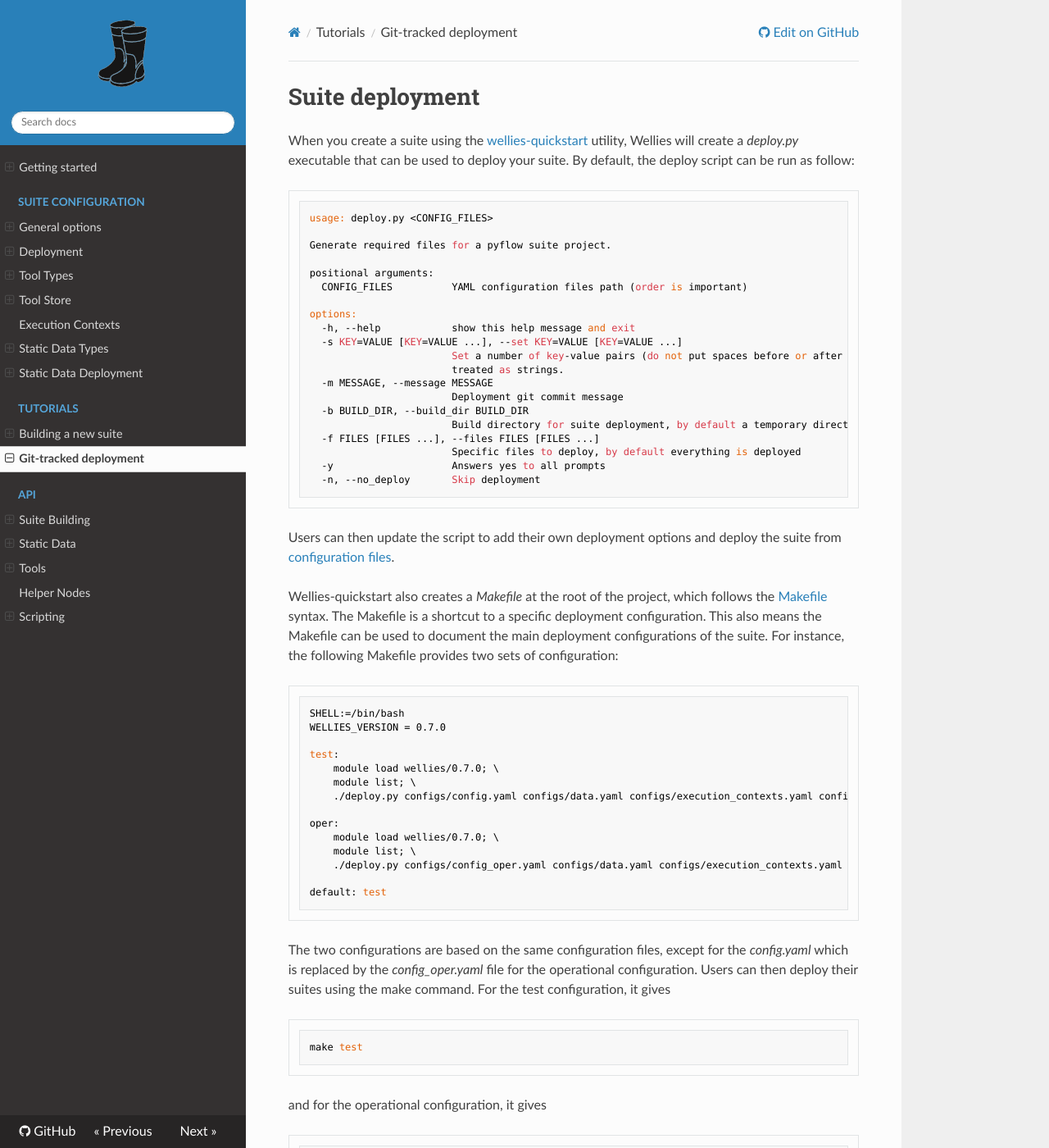
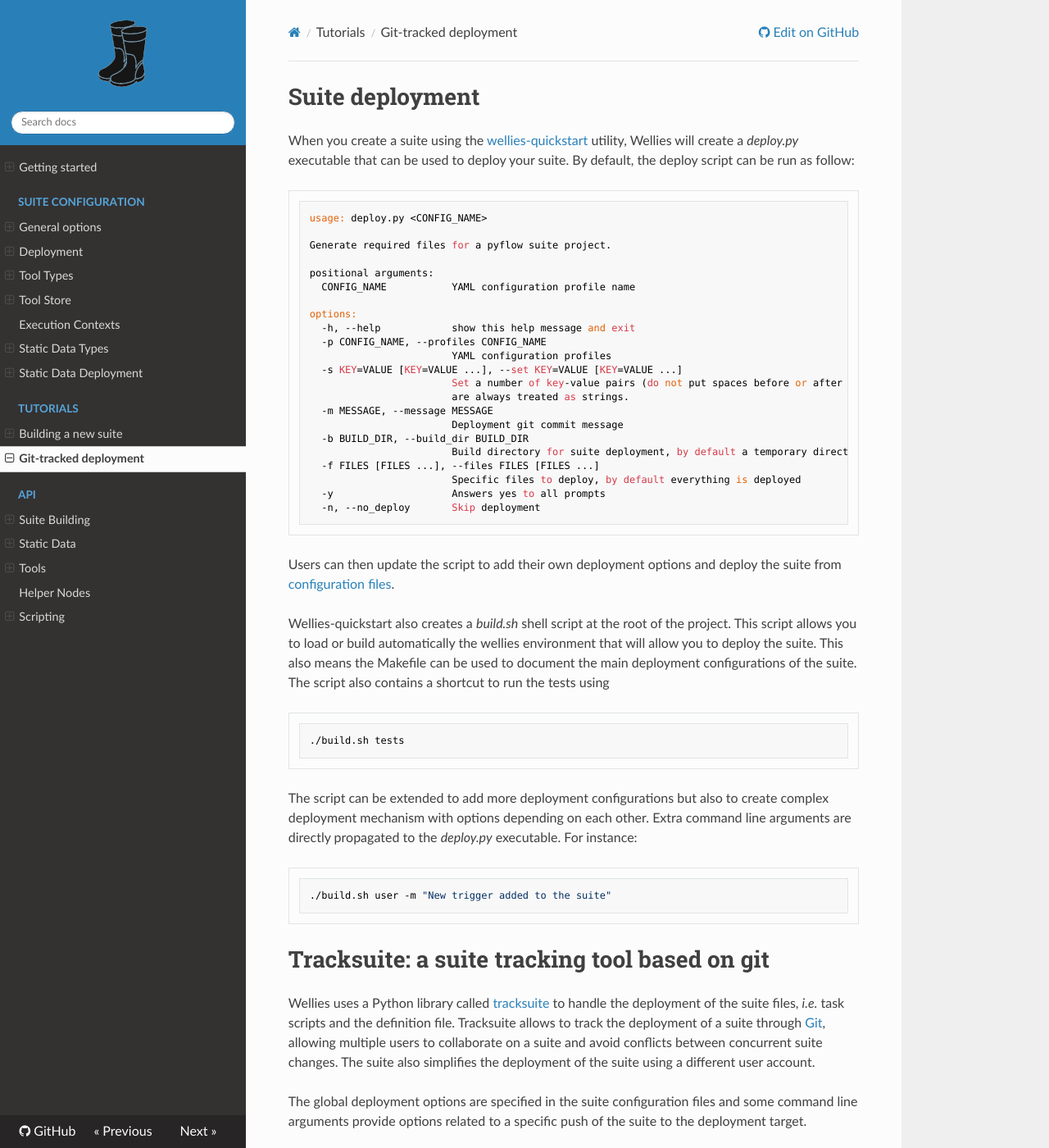
Before and after one commit to ecmwf/pyflow-wellies, an MkDocs documentation site: the page built from docs/tracksuite_guide.md, in a window 1280 px wide and 1400 px high. Shown: the whole window at 82% size. Built offline with MkDocs 1.6.1, drawn with Linux system fonts in a browser that asks for light colours; nearby versions of some CDN libraries; some of the changed text lies outside the part shown.

Commit message:
update quickstart and documentation

````diff
--- a/docs/tracksuite_guide.md
+++ b/docs/tracksuite_guide.md
@@ -3,18 +3,20 @@
 When you create a suite using the [wellies-quickstart](quickstart_guide.md) utility, Wellies will create a *deploy.py* executable that can be used to deploy your suite. By default, the deploy script can be run as follow:
 
 ```
-usage: deploy.py <CONFIG_FILES>
+usage: deploy.py <CONFIG_NAME>
 
 Generate required files for a pyflow suite project.
 
 positional arguments:
-  CONFIG_FILES          YAML configuration files path (order is important)
+  CONFIG_NAME           YAML configuration profile name
 
 options:
   -h, --help            show this help message and exit
+  -p CONFIG_NAME, --profiles CONFIG_NAME
+                        YAML configuration profiles
   -s KEY=VALUE [KEY=VALUE ...], --set KEY=VALUE [KEY=VALUE ...]
-                        Set a number of key-value pairs (do not put spaces before or after the = sign). If a value contains spaces, you should define it with double quotes: foo="this is a sentence". Note that values are always
-                        treated as strings.
+                        Set a number of key-value pairs (do not put spaces before or after the = sign). If a value contains spaces, you should define it with double quotes: foo="this is a sentence". Note that values
+                        are always treated as strings.
   -m MESSAGE, --message MESSAGE
                         Deployment git commit message
   -b BUILD_DIR, --build_dir BUILD_DIR
@@ -27,41 +29,16 @@
 
 Users can then update the script to add their own deployment options and deploy the suite from [configuration files](configurations.md).
 
-Wellies-quickstart also creates a *Makefile* at the root of the project, which follows the [Makefile](https://www.gnu.org/software/make/manual/make.html#Introduction) syntax. The Makefile is a shortcut to a specific deployment configuration. This also means the Makefile can be used to document the main deployment configurations of the suite. For instance, the following Makefile provides two sets of configuration:
+Wellies-quickstart also creates a *build.sh* shell script at the root of the project. This script allows you to load or build automatically the wellies environment that will allow you to deploy the suite. This also means the Makefile can be used to document the main deployment configurations of the suite. The script also contains a shortcut to run the tests using
 
-```Makefile
-SHELL:=/bin/bash
-WELLIES_VERSION = 0.7.0
-
-test:
-	module load wellies/0.7.0; \
-	module list; \
-	./deploy.py configs/config.yaml configs/data.yaml configs/execution_contexts.yaml configs/tools.yaml ${ARGS}
-
-oper:
-	module load wellies/0.7.0; \
-	module list; \
-	./deploy.py configs/config_oper.yaml configs/data.yaml configs/execution_contexts.yaml configs/tools.yaml ${ARGS}
-
-default: test
+```shell
+./build.sh tests
 ```
 
-The two configurations are based on the same configuration files, except for the *config.yaml* which is replaced by the *config_oper.yaml* file for the operational configuration. Users can then deploy their suites using the make command. For the test configuration, it gives
-
-```shell
-make test
-```
-
-and for the operational configuration, it gives
-
-```shell
-make oper
-```
-
-The Makefile can be extended to add more deployment configurations but also to create complex deployment mechanism with options depending on each other by using the Makefile language. Extra command line arguments can be provided to the *deploy.py* executable through the *ARGS* option. For instance:
+The script can be extended to add more deployment configurations but also to create complex deployment mechanism with options depending on each other. Extra command line arguments are directly propagated to the *deploy.py* executable. For instance:
 
 ```bash
-make test ARGS="-m New trigger added to the suite"
+./build.sh user -m "New trigger added to the suite"
 ```
 
 # Tracksuite: a suite tracking tool based on git
````
Also changed, not shown: docs/quickstart_guide.md (+64 -36 lines), wellies/__init__.py (+14 -15 lines), 10 other files.
